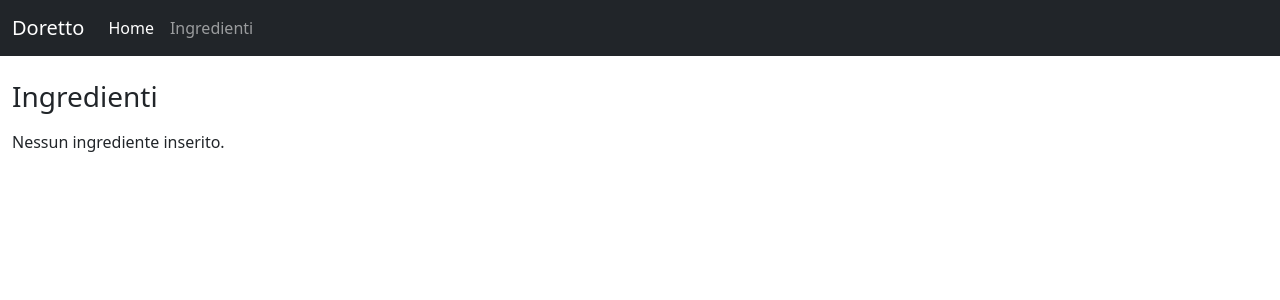
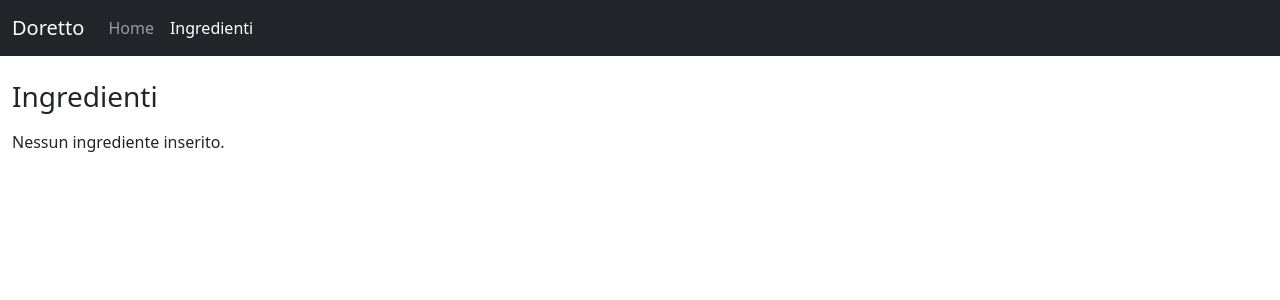
Before and after one commit to treviang/ice-cream-django, a Django app: page /ingredienti in a window 1280 px wide. Shown: the top 300 px of the page. Run offline with Django 5.2, Linux system fonts and the light colour scheme; data that the repository does not hold is empty; some libraries are stand-ins or nearby versions.

Commit message:
gestione tab attivo

```diff
--- a/ricette/templates/ricette/header.html
+++ b/ricette/templates/ricette/header.html
@@ -10,10 +10,10 @@
             <div class="navbar-collapse" id="navbarSupportedContent">
                 <ul class="navbar-nav navbar-dark me-auto mb-2 mb-lg-0">
                     <li class="nav-item">
-                        <a class="nav-link active" aria-current="page" href="/">Home</a>
+                        <a class="nav-link {% if page == 'home' %} active{% endif %}" aria-current="page" href="/">Home</a>
                     </li>
                     <li class="nav-item navbar-dark">
-                        <a class="nav-link" href="/ingredienti">Ingredienti</a>
+                        <a class="nav-link {% if page == 'ingredienti' %} active{% endif %}" href="/ingredienti">Ingredienti</a>
                     </li>
                 </ul>
             </div>
--- a/ricette/templates/ricette/index.html
+++ b/ricette/templates/ricette/index.html
@@ -10,7 +10,7 @@
 </head>
 
 <body>
-    {% include 'ricette/header.html' %}
+    {% include 'ricette/header.html' with page="home"%}
     <div class="container-fluid">
         <div class="row mt-4">
             <h3>Ricette</h3>
--- a/ricette/templates/ricette/ingredienti.html
+++ b/ricette/templates/ricette/ingredienti.html
@@ -10,7 +10,7 @@
 </head>
 
 <body>
-    {% include 'ricette/header.html' %}
+    {% include 'ricette/header.html' with page="ingredienti"%}
     <div class="container-fluid">
         <div class="row mt-4">
             <h3>Ingredienti</h3>
```
